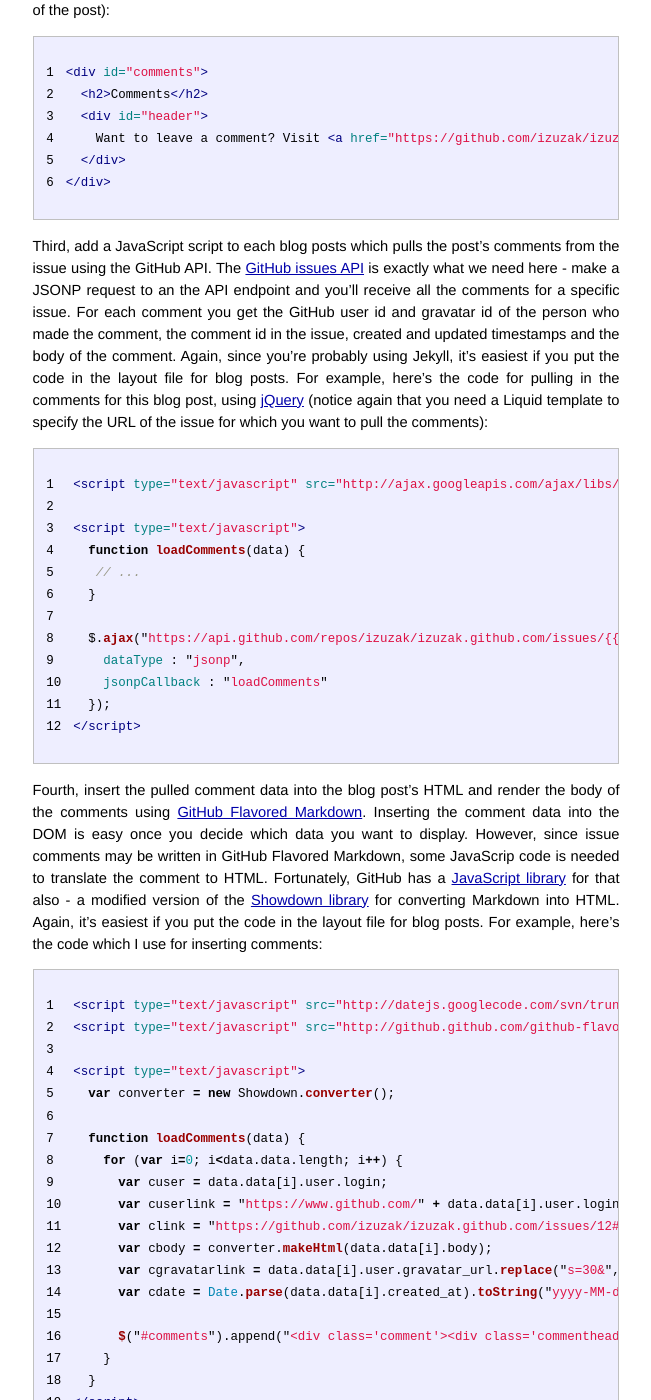
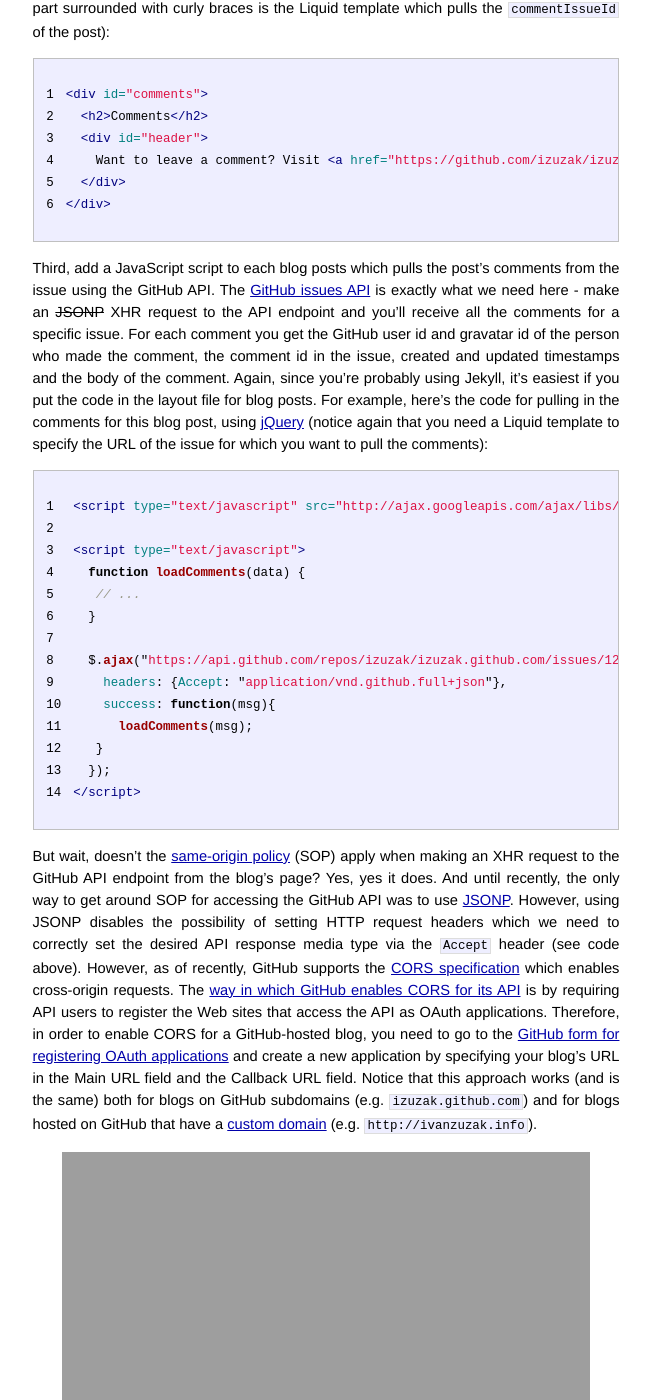
Before and after one commit to izuzak/izuzak.github.com, a Jekyll site: the page built from _posts/2011-02-18-github-hosted-comments-for-github-hosted-blogs.markdown, in a window 1280 px wide and 1400 px high, scrolled down 1671 px. Shown: the whole window, without its empty margins (314-965 px from the left). Built offline with Jekyll 4.4.1, drawn with Linux system fonts in a browser that asks for light colours; Markdown is read by kramdown in place of the engine named in the settings; some of the changed text lies outside the part shown.

Commit message:
update post on github blog comment hosting

```diff
--- a/_posts/2011-02-18-github-hosted-comments-for-github-hosted-blogs.markdown
+++ b/_posts/2011-02-18-github-hosted-comments-for-github-hosted-blogs.markdown
@@ -5,7 +5,7 @@
 commentIssueId: 12
 ---
 
-<del>*__EDIT (May 15 2011): The GitHub team has updated the GitHub API which is now even more cool. Since the new API supports fetching both the Markdown source and the HTML rendering of a comment, this eliminates the need for rendering the comments on the client-side using the Showdown library as it was done before. I've updated the blog post to reflect this and some other minor API changes.__*</del>
+*__EDIT (January 25 2011): A while back, the GitHub team has updated the GitHub API to v3 which is now even more cool. Since the [new API](http://developer.github.com/v3/) supports fetching both the Markdown source and the HTML rendering of a comment, this eliminates the need for rendering the comments on the client-side using the Showdown library as it was done before. I've updated the blog post to reflect this and some other minor API changes.__*
 
 Recently [switching](http://ivanzuzak.info/2011/01/02/enabling-pubsubhubbub-for-github-hosted-blogs.html) from a Wordpress.com-hosted blog to a GitHub hosted blog made me curious if blog comments could also be somehow hosted on GitHub. Why host comments on GitHub? Other than it being cool, open and hackable, it would enable that *all* content for the blog be hosted on GitHub.
 
@@ -19,7 +19,7 @@
 
 These requirements ruled out using [Gists](https://gist.github.com), asking users to fork the repository and submit pull-request to a special comments file (heh, this was actually the first thing that I thought of) or using any external service for comment creation and/or hosting.
 
-The solution I came up with is to use the [GitHub issue tracker](https://github.com/blog/411-github-issue-tracker) for creating and hosting comments and the [GitHub API](http://developer.github.com/v3/) for pulling comments from the issues into the blog's Web page and [GitHub Flavored Markdown](http://github.github.com/github-flavored-markdown/) for rendering comments within the Web page using JavaScript. Here's how all of this works.
+The solution I came up with is to use the [GitHub issue tracker](https://github.com/blog/411-github-issue-tracker) for creating and hosting comments and the [GitHub API](http://developer.github.com/v3/) for pulling comments from the issues into the blog's Web page <del>and [GitHub Flavored Markdown](http://github.github.com/github-flavored-markdown/) for rendering comments within the Web page using JavaScript</del>. Here's how all of this works.
 
 <img class="aligncenter" title="GitHub hosted comments for GitHub hosted blogs" src="http://ivanzuzak.info/images/github_issues.png" alt="" width="90%" />
 
@@ -49,7 +49,7 @@
 </div>
 {% endhighlight %}
 
-Third, add a JavaScript script to each blog posts which pulls the post's comments from the issue using the GitHub API. The [GitHub issues API](http://developer.github.com/v3/issues/) is exactly what we need here - make a JSONP request to an the API endpoint and you'll receive all the comments for a specific issue. For each comment you get the GitHub user id and gravatar id of the person who made the comment, the comment id in the issue, created and updated timestamps and the body of the comment. Again, since you're probably using Jekyll, it's easiest if you put the code in the layout file for blog posts. For example, here's the code for pulling in the comments for this blog post, using [jQuery](http://api.jquery.com/jQuery.ajax/) (notice again that you need a Liquid template to specify the URL of the issue for which you want to pull the comments):
+Third, add a JavaScript script to each blog posts which pulls the post's comments from the issue using the GitHub API. The [GitHub issues API](http://developer.github.com/v3/issues/) is exactly what we need here - make an <del>JSONP</del> XHR request to the API endpoint and you'll receive all the comments for a specific issue. For each comment you get the GitHub user id and gravatar id of the person who made the comment, the comment id in the issue, created and updated timestamps and the body of the comment. Again, since you're probably using Jekyll, it's easiest if you put the code in the layout file for blog posts. For example, here's the code for pulling in the comments for this blog post, using [jQuery](http://api.jquery.com/jQuery.ajax/) (notice again that you need a Liquid template to specify the URL of the issue for which you want to pull the comments):
 
 {% highlight html linenos %}
 <script type="text/javascript" src="http://ajax.googleapis.com/ajax/libs/jquery/1/jquery.min.js"></script>
@@ -59,32 +59,36 @@
    // ...
   }
 
-  $.ajax("https://api.github.com/repos/izuzak/izuzak.github.com/issues/{{special}}/comments", {
-    dataType : "jsonp",
-    jsonpCallback : "loadComments"
+  $.ajax("https://api.github.com/repos/izuzak/izuzak.github.com/issues/{{page.commentIssueId}}/comments", {
+    headers: {Accept: "application/vnd.github.full+json"},
+    success: function(msg){
+      loadComments(msg);
+   }
   });
 </script>
 {% endhighlight %}
 
-Fourth, insert the pulled comment data into the blog post's HTML and render the body of the comments using [GitHub Flavored Markdown](http://github.github.com/github-flavored-markdown/). Inserting the comment data into the DOM is easy once you decide which data you want to display. However, since issue comments may be written in GitHub Flavored Markdown, some JavaScrip code is needed to translate the comment to HTML. Fortunately, GitHub has a [JavaScript library](https://github.com/github/github-flavored-markdown) for that also - a modified version of the [Showdown library](https://github.com/coreyti/showdown) for converting Markdown into HTML. Again, it's easiest if you put the code in the layout file for blog posts. For example, here's the code which I use for inserting comments:
+But wait, doesn't the [same-origin policy](http://en.wikipedia.org/wiki/Same_origin_policy) (SOP) apply when making an XHR request to the GitHub API endpoint from the blog's page? Yes, yes it does. And until recently, the only way to get around SOP for accessing the GitHub API was to use [JSONP](http://en.wikipedia.org/wiki/JSONP). However, using JSONP disables the possibility of setting HTTP request headers which we need to correctly set the desired API response media type via the ``Accept`` header (see code above). However, as of recently, GitHub supports the [CORS specification](http://www.w3.org/TR/cors/) which enables cross-origin requests. The [way in which GitHub enables CORS for its API](http://developer.github.com/v3/#cross-origin-resource-sharing) is by requiring API users to register the Web sites that access the API as OAuth applications. Therefore, in order to enable CORS for a GitHub-hosted blog, you need to go to the [GitHub form for registering OAuth applications](https://github.com/account/applications/new) and create a new application by specifying your blog's URL in the Main URL field and the Callback URL field. Notice that this approach works (and is the same) both for blogs on GitHub subdomains (e.g. ``izuzak.github.com``) and for blogs hosted on GitHub that have a [custom domain](http://pages.github.com/#custom_domains) (e.g. ``http://ivanzuzak.info``).
+
+<img class="aligncenter" title="GitHub OAuth application registration form" src="http://ivanzuzak.info/images/github_oauth.png" alt="" width="90%" />
+
+Fourth, insert the pulled comment data into the blog post's HTML <del>and render the body of the comments using [GitHub Flavored Markdown](http://github.github.com/github-flavored-markdown/). Inserting the comment data into the DOM is easy once you decide which data you want to display. However, since issue comments may be written in GitHub Flavored Markdown, some JavaScrip code is needed to translate the comment to HTML. Fortunately, GitHub has a [JavaScript library](https://github.com/github/github-flavored-markdown) for that also - a modified version of the [Showdown library](https://github.com/coreyti/showdown) for converting Markdown into HTML.</del> Since the pulled data contains a HTML rendering of the comment's Markdown source, there's no need to do any processing of the comment text. Again, it's easiest if you put the code in the layout file for blog posts. For example, here's the code which I use for inserting comments:
 
 {% highlight html linenos %}
 <script type="text/javascript" src="http://datejs.googlecode.com/svn/trunk/build/date-en-US.js"></script>
-<script type="text/javascript" src="http://github.github.com/github-flavored-markdown/scripts/showdown.js"></script>
 
 <script type="text/javascript">
-  var converter = new Showdown.converter();
 
   function loadComments(data) {
-    for (var i=0; i<data.data.length; i++) {
-      var cuser = data.data[i].user.login;
-      var cuserlink = "https://www.github.com/" + data.data[i].user.login;
-      var clink = "https://github.com/izuzak/izuzak.github.com/issues/{{page.commentIssueId}}#issuecomment-" + data.data[i].url.substring(data.data[i].url.lastIndexOf("/")+1);
-      var cbody = converter.makeHtml(data.data[i].body);
-      var cgravatarlink = data.data[i].user.gravatar_url.replace("s=30&", "");
-      var cdate = Date.parse(data.data[i].created_at).toString("yyyy-MM-dd HH:mm:ss");
+    for (var i=0; i<data.length; i++) {
+      var cuser = data[i].user.login;
+      var cuserlink = "https://www.github.com/" + data[i].user.login;
+      var clink = "https://github.com/izuzak/izuzak.github.com/issues/{{page.commentIssueId}}#issuecomment-" + data[i].url.substring(data[i].url.lastIndexOf("/")+1);
+      var cbody = data[i].body_html;
+      var cavatarlink = data[i].user.avatar_url;
+      var cdate = Date.parse(data[i].created_at).toString("yyyy-MM-dd HH:mm:ss");
 
-      $("#comments").append("<div class='comment'><div class='commentheader'><div class='commentgravatar'>" + '<img src="' + cgravatarlink + '" alt="" width="20" height="20">' + "</div><a class='commentuser' href=\""+ cuserlink + "\">" + cuser + "</a><a class='commentdate' href=\"" + clink + "\">" + cdate + "</a></div><div class='commentbody'>" + cbody + "</div></div>");
+      $("#comments").append("<div class='comment'><div class='commentheader'><div class='commentgravatar'>" + '<img src="' + cavatarlink + '" alt="" width="20" height="20">' + "</div><a class='commentuser' href=\""+ cuserlink + "\">" + cuser + "</a><a class='commentdate' href=\"" + clink + "\">" + cdate + "</a></div><div class='commentbody'>" + cbody + "</div></div>");
     }
   }
 </script>
@@ -96,6 +100,6 @@
 
 <img class="aligncenter" title="GitHub hosted comments for GitHub hosted blogs" src="http://ivanzuzak.info/images/github_comments.png" alt="" width="90%" />
 
-And that's it! Creating the system was really easy - GitHub already had all the pieces necessary (Issue tracker, API, Markdown JavaScript library) and all I needed was a bit of glue to tie all of them together. I'm using this as the commenting system for my blog until some serious problem turns up. I like how the system integrates with GitHub login, how all blog comments are visible on the issue page and the overall simplicity of using the system. What I didn't find an easy way of doing is creating issue comments directly from the a blog post's Web page, without making the user navigate to the Issue tracker page (really hard to do without an external service since the blog is a static site). Other than that, I'm not sure what will happen when spam bots start invading GitHub issue trackers.
+And that's it! Creating the system was really easy - GitHub already had all the pieces necessary (Issue tracker, API, OAuth application registration form<del>, Markdown JavaScript library</del>) and all I needed was a bit of glue to tie all of them together. I'm using this as the commenting system for my blog until some serious problem turns up. I like how the system integrates with GitHub login, how all blog comments are visible on the issue page and the overall simplicity of using the system. What I didn't find an easy way of doing is creating issue comments directly from the a blog post's Web page, without making the user navigate to the Issue tracker page (really hard to do without an external service since the blog is a static site). Other than that, I'm not sure what will happen when spam bots start invading GitHub issue trackers.
 
-You can see the complete code I'm using for the commenting system in the following files: [general layout for blog posts](https://github.com/izuzak/izuzak.github.com/blob/master/_layouts/post.html#L24-L53) and [CSS rules](https://github.com/izuzak/izuzak.github.com/blob/master/css/screen.css#L227-L393). Let me know if you find a better system for hosting blog comments on GitHub or improving this one. [@izuzak](http://www.twitter.com/izuzak)
+You can see the complete code I'm using for the commenting system in the following files: [general layout for blog posts](https://github.com/izuzak/izuzak.github.com/blob/master/_layouts/post.html#L24-L55) and [CSS rules](https://github.com/izuzak/izuzak.github.com/blob/master/css/screen.css#L228-L395). Let me know if you find a better system for hosting blog comments on GitHub or improving this one. [@izuzak](http://www.twitter.com/izuzak)
```
Also changed, not shown: images/github-oauth.png (added).
